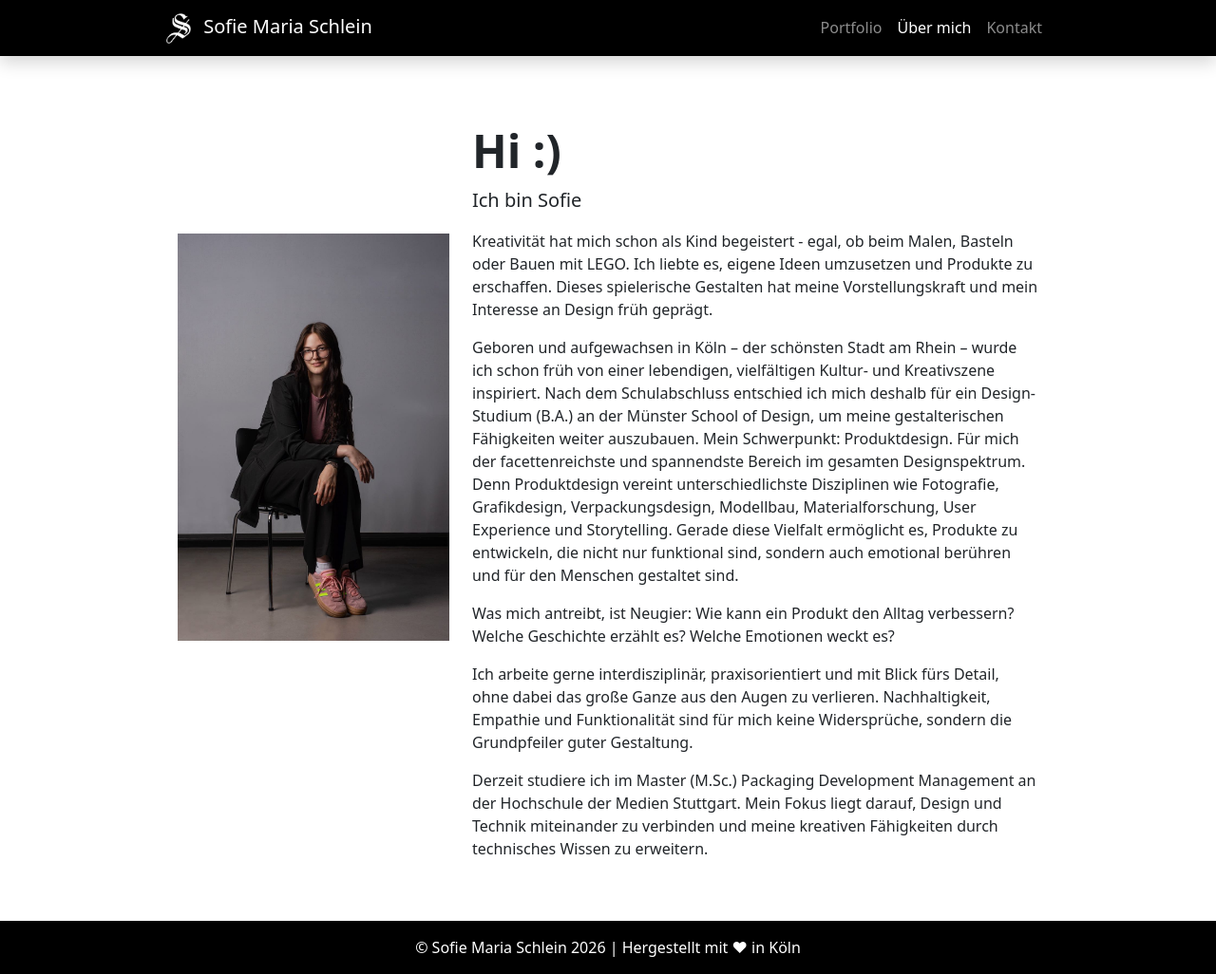
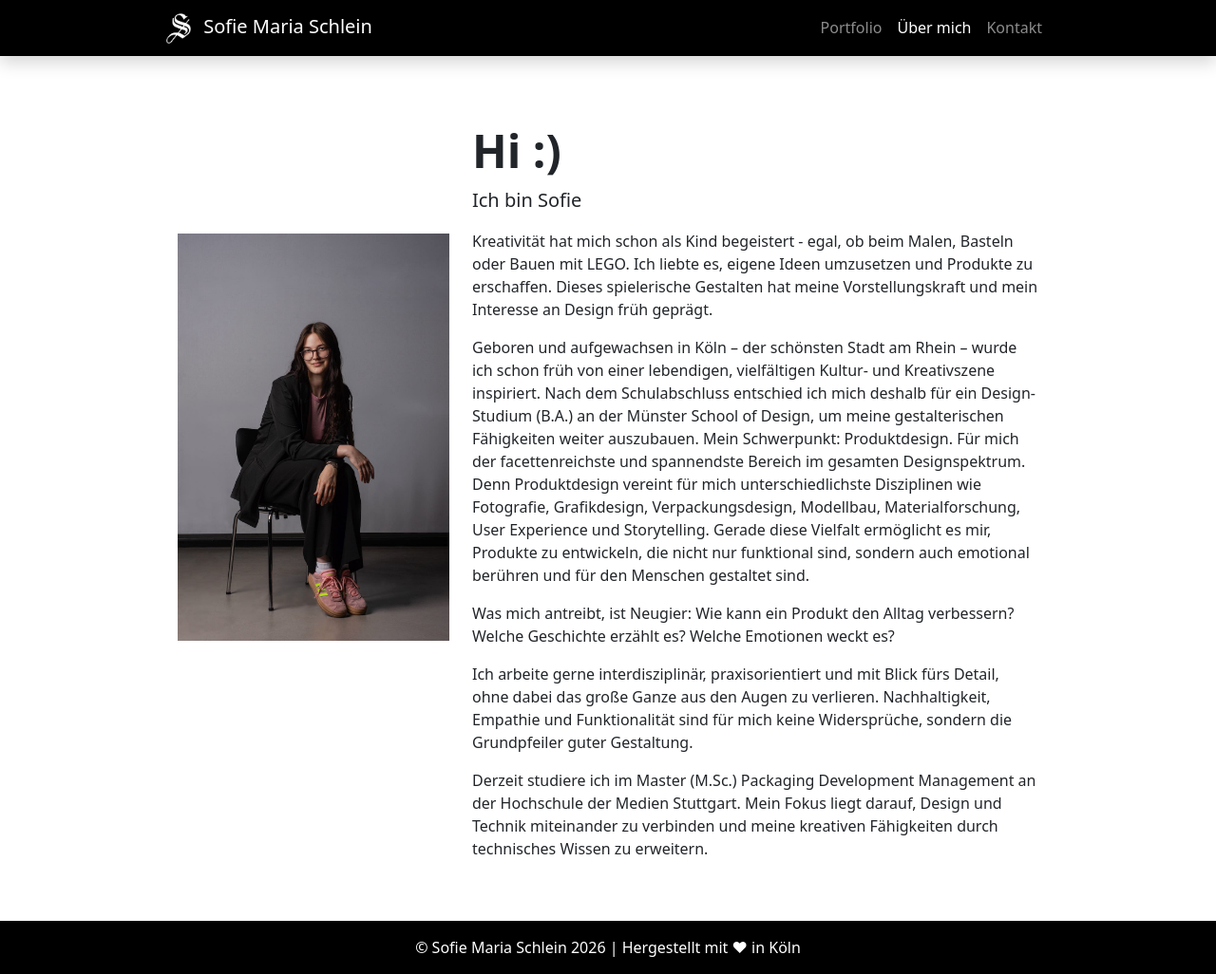
Before and after one commit to sofiesch/sofiesch.github.io, a Jekyll site: the page built from about.html, in a window 1280 px wide and 1026 px high. Shown: the whole window at 95% size. Built offline with Jekyll 4.4.1, drawn with Linux system fonts in a browser that asks for light colours.

Commit message:
Add files via upload

```diff
--- a/about.html
+++ b/about.html
@@ -18,7 +18,7 @@
         Kreativität hat mich schon als Kind begeistert - egal, ob beim Malen, Basteln oder Bauen mit LEGO. Ich liebte es, eigene Ideen umzusetzen und Produkte zu erschaffen. Dieses spielerische Gestalten hat meine Vorstellungskraft und mein Interesse an Design früh geprägt.
       </p>
       <p>
-        Geboren und aufgewachsen in Köln – der schönsten Stadt am Rhein – wurde ich schon früh von einer lebendigen, vielfältigen Kultur- und Kreativszene inspiriert. Nach dem Schulabschluss entschied ich mich deshalb für ein Design-Studium (B.A.) an der Münster School of Design, um meine gestalterischen Fähigkeiten weiter auszubauen. Mein Schwerpunkt: Produktdesign. Für mich der facettenreichste und spannendste Bereich im gesamten Designspektrum. Denn Produktdesign vereint unterschiedlichste Disziplinen wie Fotografie, Grafikdesign, Verpackungsdesign, Modellbau, Materialforschung, User Experience und Storytelling. Gerade diese Vielfalt ermöglicht es, Produkte zu entwickeln, die nicht nur funktional sind, sondern auch emotional berühren und für den Menschen gestaltet sind.
+        Geboren und aufgewachsen in Köln – der schönsten Stadt am Rhein – wurde ich schon früh von einer lebendigen, vielfältigen Kultur- und Kreativszene inspiriert. Nach dem Schulabschluss entschied ich mich deshalb für ein Design-Studium (B.A.) an der Münster School of Design, um meine gestalterischen Fähigkeiten weiter auszubauen. Mein Schwerpunkt: Produktdesign. Für mich der facettenreichste und spannendste Bereich im gesamten Designspektrum. Denn Produktdesign vereint für mich unterschiedlichste Disziplinen wie Fotografie, Grafikdesign, Verpackungsdesign, Modellbau, Materialforschung, User Experience und Storytelling. Gerade diese Vielfalt ermöglicht es mir, Produkte zu entwickeln, die nicht nur funktional sind, sondern auch emotional berühren und für den Menschen gestaltet sind.
       </p>
       <p>
         Was mich antreibt, ist Neugier: Wie kann ein Produkt den Alltag verbessern? Welche Geschichte erzählt es? Welche Emotionen weckt es?
```
